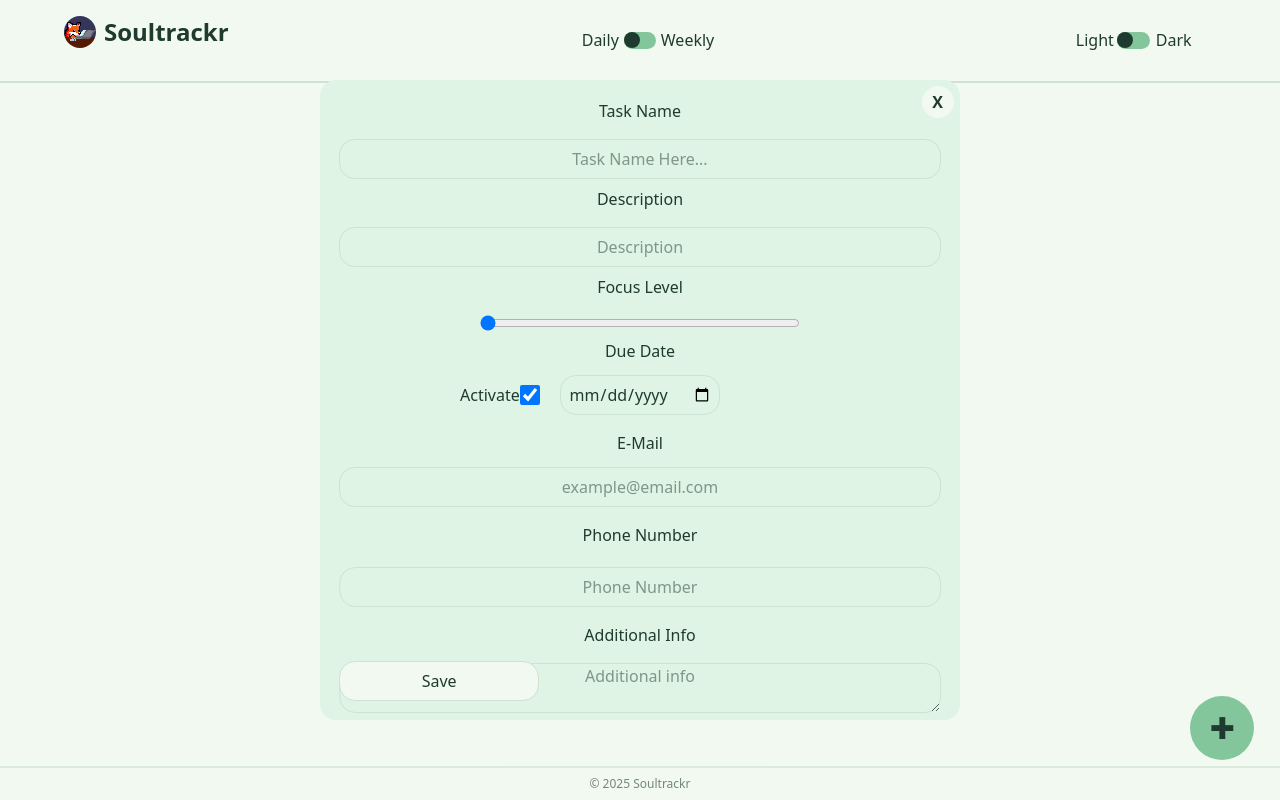
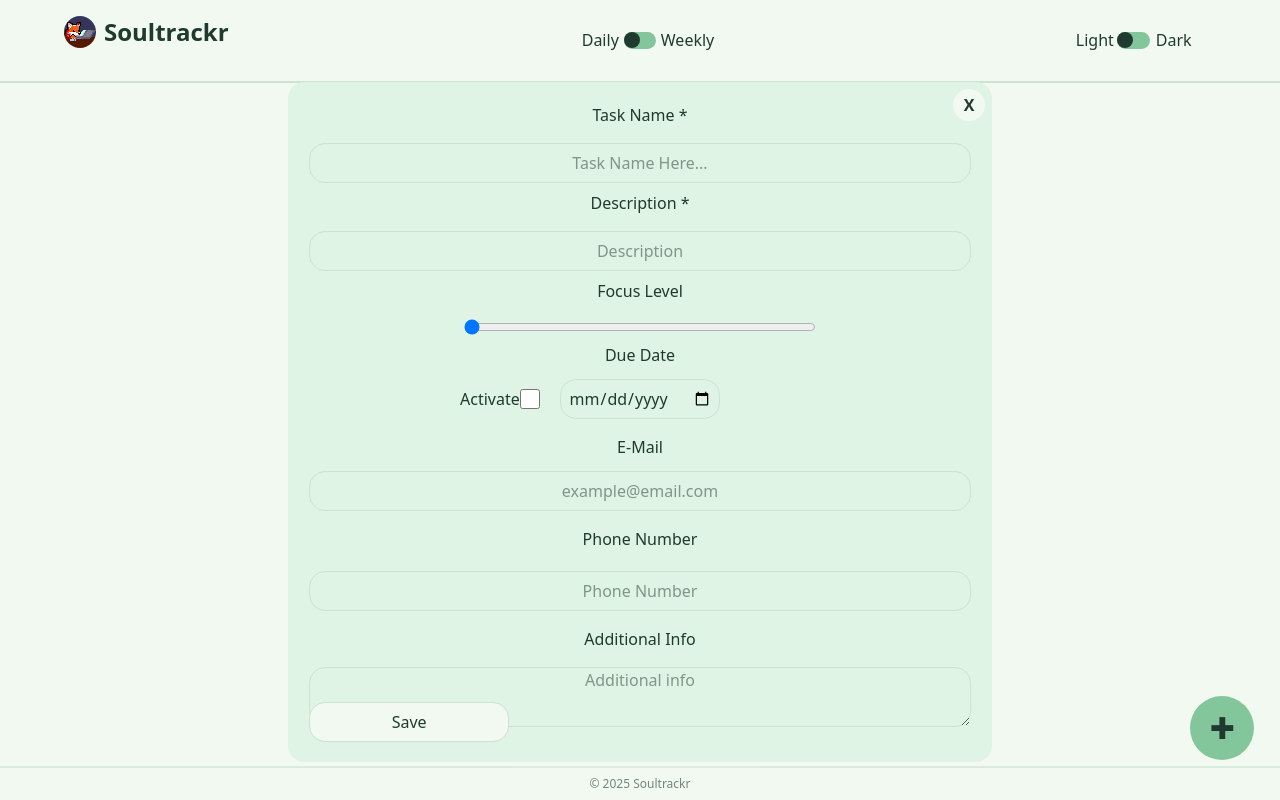
Before and after one commit to KitsuneTheDev/soultrackr, a React (Vite) app: page / in a window 1280 px wide. Both pictures are taken after a click on the button "Add Task". Built offline with nearby package versions, Linux system fonts and the light colour scheme.

Commit message:
update: modal.jsx
-modal.jsx css update

```diff
--- a/src/components/Modal.jsx
+++ b/src/components/Modal.jsx
@@ -1,18 +1,34 @@
+import { useEffect, useRef } from "react";
 import { useModal } from '../context/ModalContext.jsx';
 
 export default function Modal() {
 
     const { isOpen, closeModal } = useModal();
+    const modalRef = useRef(null);
+
+    useEffect(() => {
+        const handleClickOutside = (event) => {
+            if(modalRef.current && !modalRef.current.contains(event.target)) {
+                closeModal();
+            }
+        };
+
+        document.addEventListener('mousedown', handleClickOutside);
+
+        return () => {
+            document.removeEventListener('mousedown', handleClickOutside);
+        }
+    }, [closeModal])
 
     function handleTaskSubmit() {
-        return null;
+
     }
 
     if(!isOpen) return null;
 
     if(isOpen) {
         return(
-            <div className='fixed z-50 rounded-2xl w-[50%] h-[80%] bg-day-surface dark:bg-night-surface top-1/2 left-1/2 -translate-y-1/2 -translate-x-1/2 '>
+            <div className='fixed z-50 rounded-2xl lg:mt-6 xl:mt-5.5 lg:w-[98%] xl:w-[55%] lg:h-[90%] xl:h-[85%] mt-0 w-[98%] h-[98%] bg-day-surface dark:bg-night-surface top-1/2 left-1/2 -translate-y-1/2 -translate-x-1/2 ' ref={modalRef}>
                 <div className='close-button-container w-fit h-fit fixed right-[1%] top-[1%] z-60'>
                     <button className='font-bold w-[32px] h-[32px] rounded-full hover:cursor-pointer bg-day-bg dark:bg-night-bg ' onClick={closeModal} >X</button>
                 </div>
@@ -24,7 +40,7 @@ export default function Modal() {
                                 <div className='user-input-task w-full'>
                                     <label
                                     htmlFor="taskName"
-                                    className='text-center flex justify-center items-center mb-4'>Task Name</label>
+                                    className='text-center flex justify-center items-center mb-4'>Task Name *</label>
                                     <input
                                     required
                                     type='text'
@@ -35,7 +51,7 @@ export default function Modal() {
                                 </div>
                                 <div className='user-input-description w-full'>
                                     <label htmlFor="description"
-                                    className='text-center flex justify-center items-center mb-4 mt-2'>Description</label>
+                                    className='text-center flex justify-center items-center mb-4 mt-2'>Description *</label>
                                     <input
                                     required
                                     type="text"
@@ -65,8 +81,7 @@ export default function Modal() {
                                     <input
                                     type="checkbox"
                                     id='isDate'
-                                    checked
-                                    className='fixed left-1/2 -translate-x-30 h-5 aspect-square translate-y-17.5 rounded-full ' />
+                                    className='fixed left-1/2 -translate-x-30 h-5 aspect-square translate-y-17.5 ' />
                                     <input
                                     type="date"
                                     name="dueDate"
@@ -104,12 +119,12 @@ export default function Modal() {
                                     name='misc'
                                     id='misc'
                                     placeholder='Additional info'
-                                    className='fixed text-center left-1/2 -translate-x-1/2 translate-y-65 w-[94%] border-1 border-day-border dark:border-night-border rounded-2xl' ></textarea>
+                                    className='fixed text-center left-1/2 -translate-x-1/2 translate-y-65 h-15 w-[94%] border-1 border-day-border dark:border-night-border rounded-2xl resize-y max-h-25 min-h-15' ></textarea>
                                 </div>
                             </div>
                             <div className='form-submit-area'>
                                 <label htmlFor="taskSubmit"
-                                className='fixed left-[3%] bottom-[3%] text-center bg-day-bg dark:bg-night-bg border-1 border-day-border dark:border-night-border w-50 h-10 rounded-2xl flex items-center justify-center'>Save</label>
+                                className='fixed left-1/2 md:left-1/2 lg:left-[3%] bottom-[0.5%] md:bottom-[0.5%] lg:bottom-[3%] lg:translate-x-0 md:-translate-x-1/2 -translate-x-1/2 text-center bg-day-bg dark:bg-night-bg border-1 border-day-border dark:border-night-border w-30 lg:w-50 h-8 lg:h-10 rounded-2xl flex items-center justify-center'>Save</label>
                                 <input
                                 type="submit"
                                 id='taskSubmit'
```
